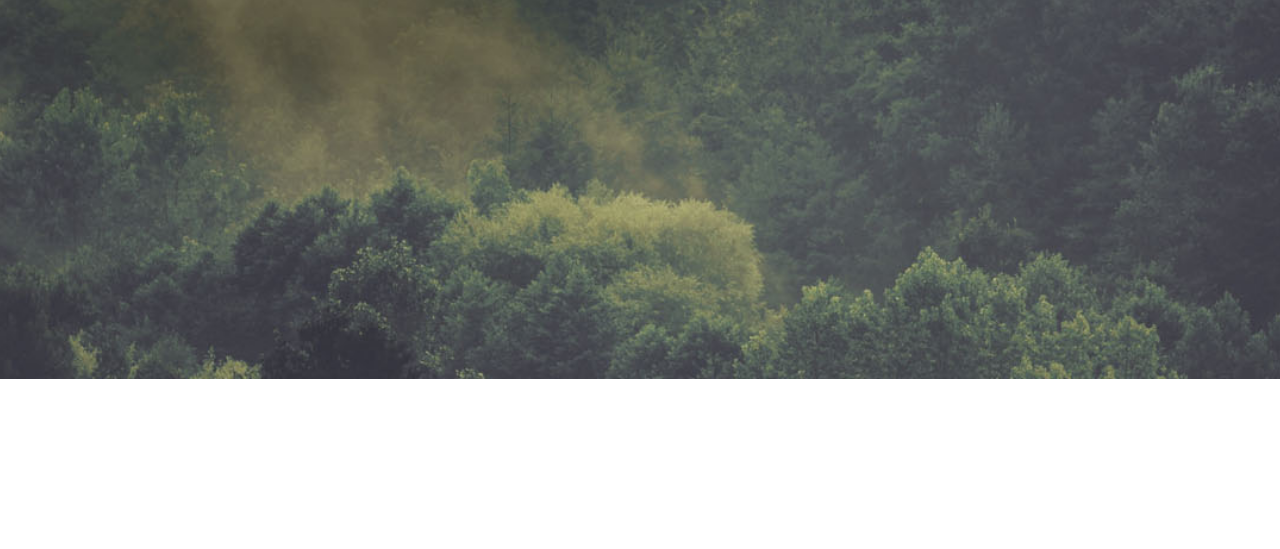
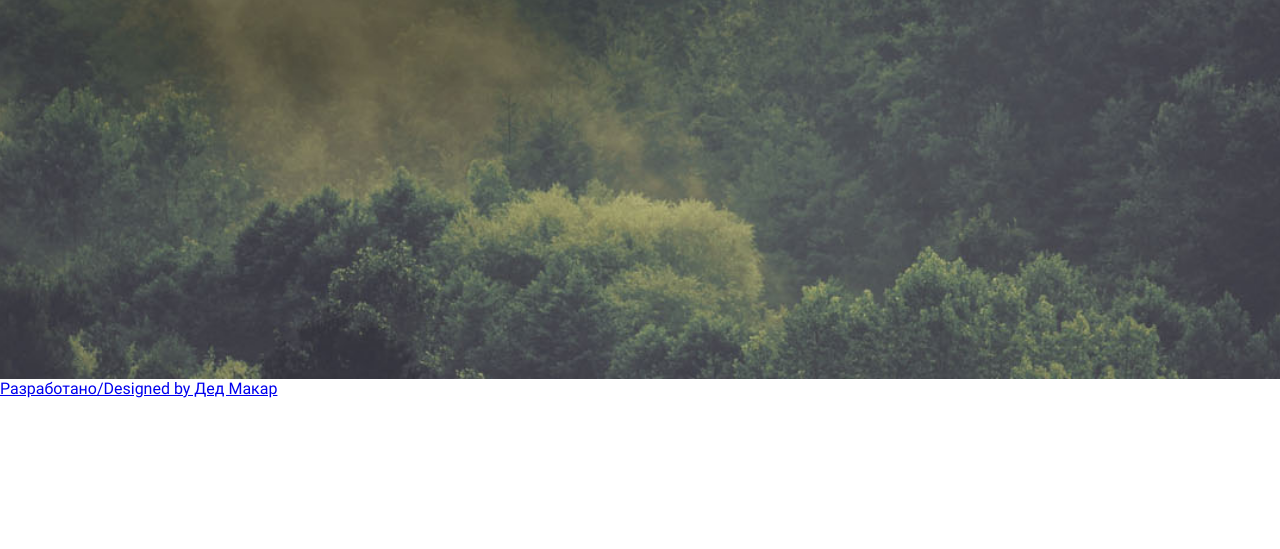
Before and after one commit to EGORSURAEV/Tourism, a plain HTML site: page index.html in a window 1280 px wide. Shown: the part 421-970 px from the top of the page. Drawn offline with Linux system fonts and the light colour scheme.

Commit message:
Update index.html

```diff
--- a/index.html
+++ b/index.html
@@ -42,6 +42,6 @@
             </div>
         </div>
     </main>
-
+    <div class="link-wrapper"><a href="https://github.com/EGORSURAEV" class="author" target="_blank">Разработано/Designed by Дед Макар</a></div>
 </body>
 </html>
```
